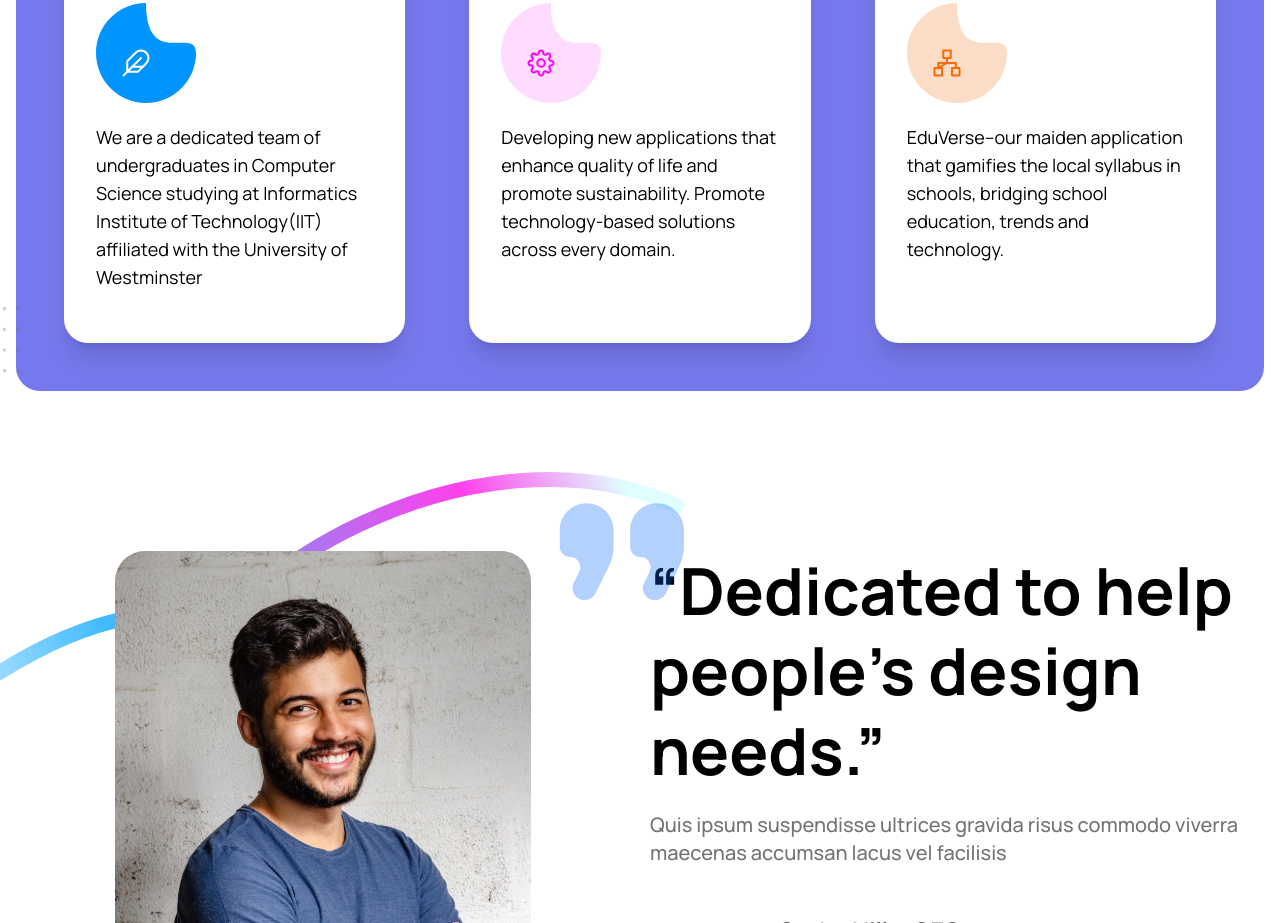
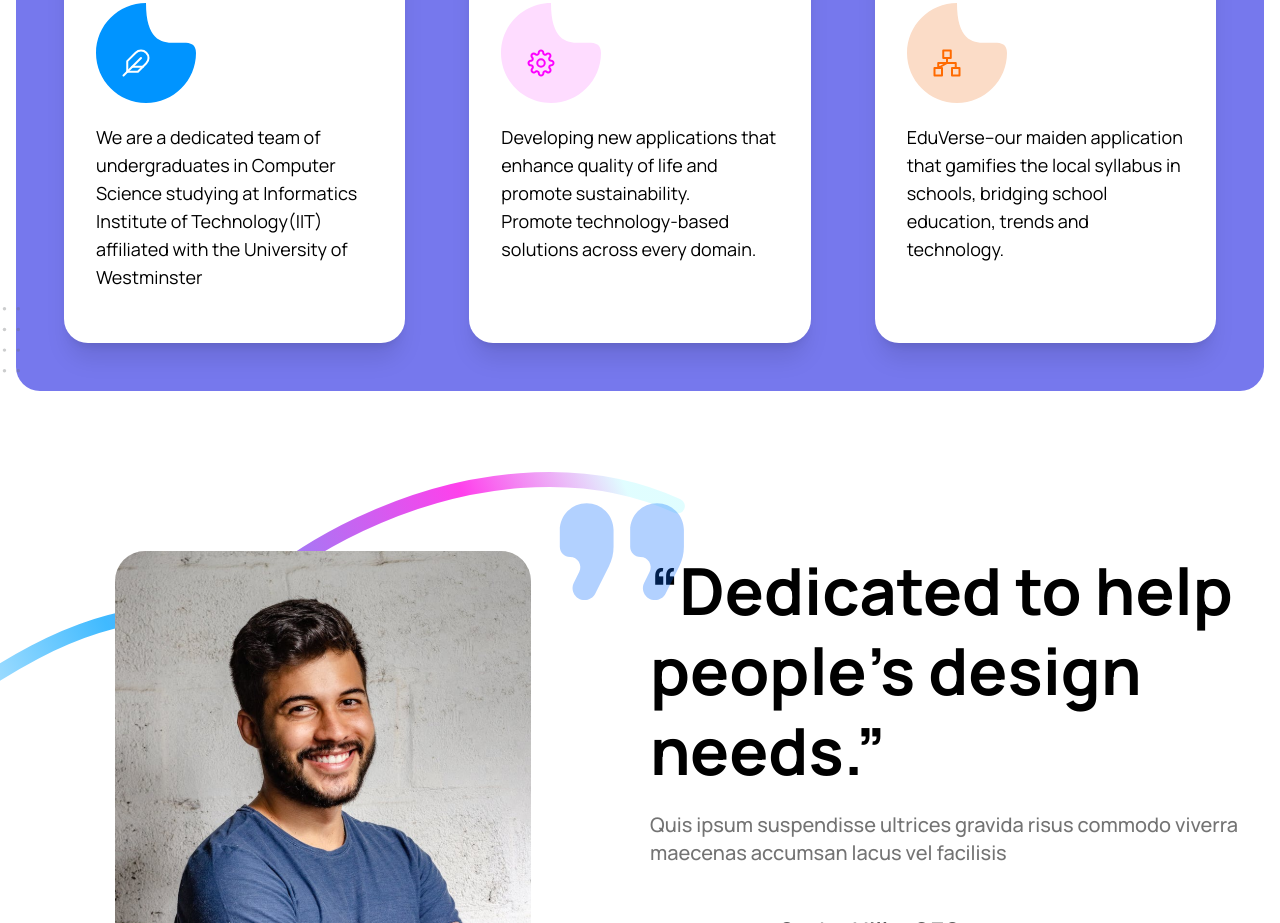
Before and after one commit to WanderVerse-Team/WanderVerse, a Next.js app in the folder package/: page / in a window 1280 px wide. Shown: the part 1320-2243 px from the top of the page. Built offline with nearby package versions, Linux system fonts and the light colour scheme.

Commit message:
2nd card next line

```diff
--- a/package/src/app/api/data/route.ts
+++ b/package/src/app/api/data/route.ts
@@ -30,7 +30,7 @@ const Aboutdata: aboutdata[] = [
     heading: 'Goals.',
     imgSrc: '/images/aboutus/imgTwo.svg',
     paragraph:
-      'Developing new applications that enhance quality of life and promote sustainability. Promote technology-based solutions across every domain.',
+      'Developing new applications that enhance quality of life and promote sustainability.\nPromote technology-based solutions across every domain.',
     link: 'Learn more',
   },
   {
--- a/package/src/app/components/Home/AboutUs/index.tsx
+++ b/package/src/app/components/Home/AboutUs/index.tsx
@@ -61,7 +61,7 @@ const Aboutus = () => {
                       height={100}
                       className='mb-5'
                     />
-                    <p className='text-lg font-normal text-black group-hover:text-white mb-5'>
+                    <p className='text-lg font-normal text-black group-hover:text-white mb-5 whitespace-pre-line'>
                       {item.paragraph}
                     </p>
                   </div>
```
